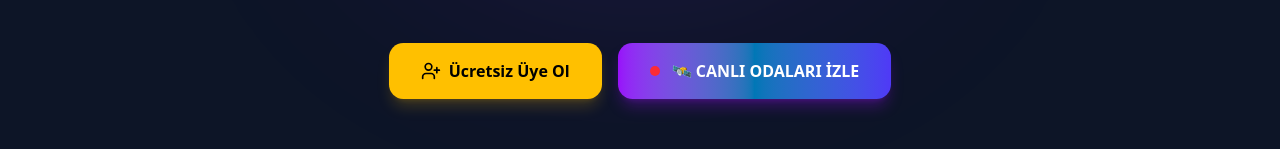
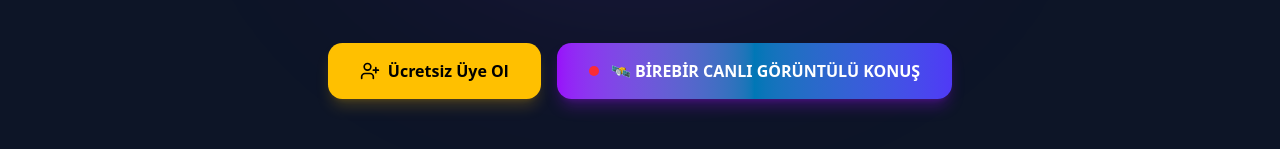
Before and after one commit to ylmzchdr/egelove-backend, a Next.js app in the folder frontend/: page / in a window 1280 px wide. Shown: the part 543-692 px from the top of the page. Built offline with nearby package versions, Linux system fonts and the light colour scheme; no server answers.

Commit message:
fix: ana sayfa mor buton metni birebir canli goruntulu konus olarak yenilendi

```diff
--- a/frontend/components/HeroSection.tsx
+++ b/frontend/components/HeroSection.tsx
@@ -120,7 +120,8 @@ export default function HeroSection({ onCtaClick }: HeroSectionProps) {
               <span className="animate-ping absolute inline-flex h-full w-full rounded-full bg-red-400 opacity-75"></span>
               <span className="relative inline-flex rounded-full h-2.5 w-2.5 bg-red-500"></span>
             </span>
-            <span>🛰️ CANLI ODALARI İZLE</span>
+          <span>🛰️ BİREBİR CANLI GÖRÜNTÜLÜ KONUŞ</span>
+
           </button>
 
         </div>
```
